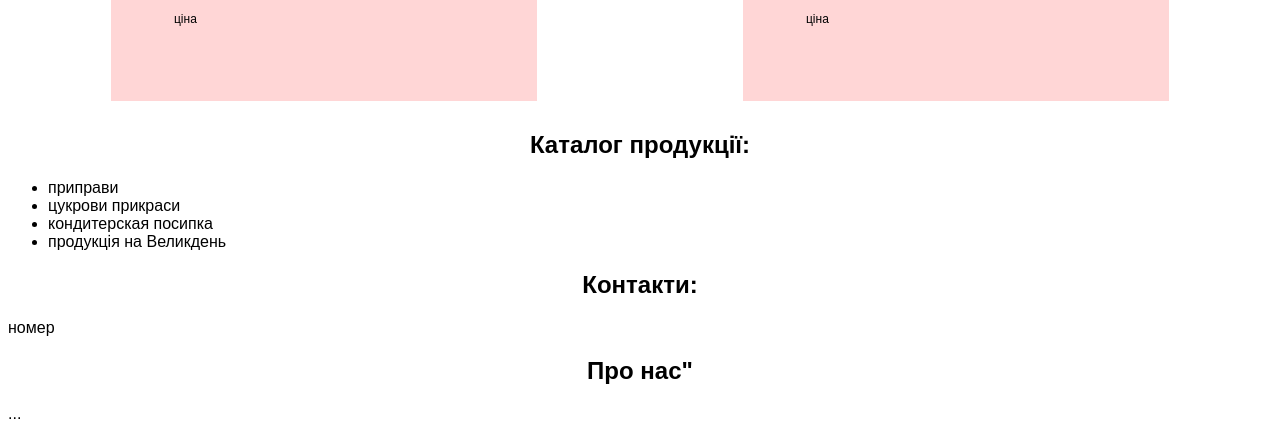
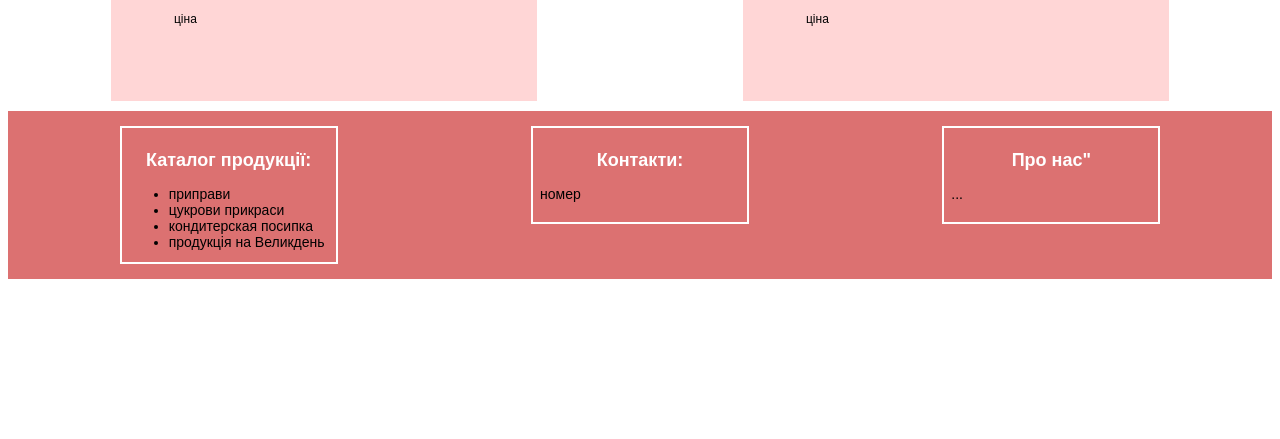
Before and after one commit to smailey123/mirydia.prod.spece3, a plain HTML site: page index.html in a window 1280 px wide. Shown: the part 914-1353 px from the top of the page. After the commit the page ends 1201 px from the top, so only its background shows below. Drawn offline with Linux system fonts and the light colour scheme.

Commit message:
Update style.css

```diff
--- a/style.css
+++ b/style.css
@@ -72,3 +72,33 @@ h2{
     width: 280px;
     margin: 0 auto;
 }
+footer{
+    background-color: #dc7171;
+    padding: 15px;
+}
+.footer_h2{
+    font-size: 18px;
+    color:#ffffff;
+}
+ul{
+    font-size:14px;
+}
+.footer_article{
+    border:2px solid #ffffff;
+    height: 120px ;
+    width: 200px;
+    padding: 7px;
+}
+.footer_p{
+    font-size: 14px;
+}
+.footer2_article{
+    border:2px solid #ffffff;
+    height: 80px ;
+    width: 200px;
+    padding: 7px;
+}
+.footer_section{
+    display:flex;
+    justify-content: space-around;
+}
```
